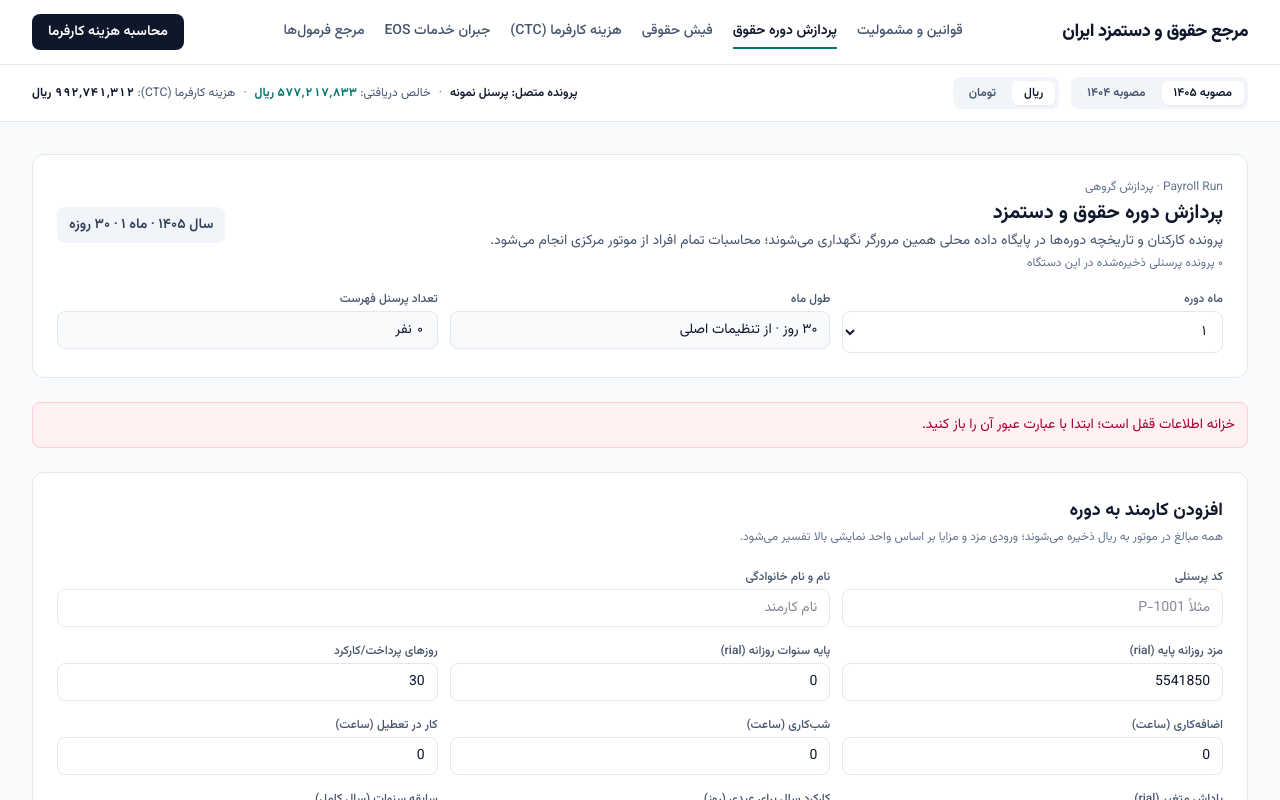
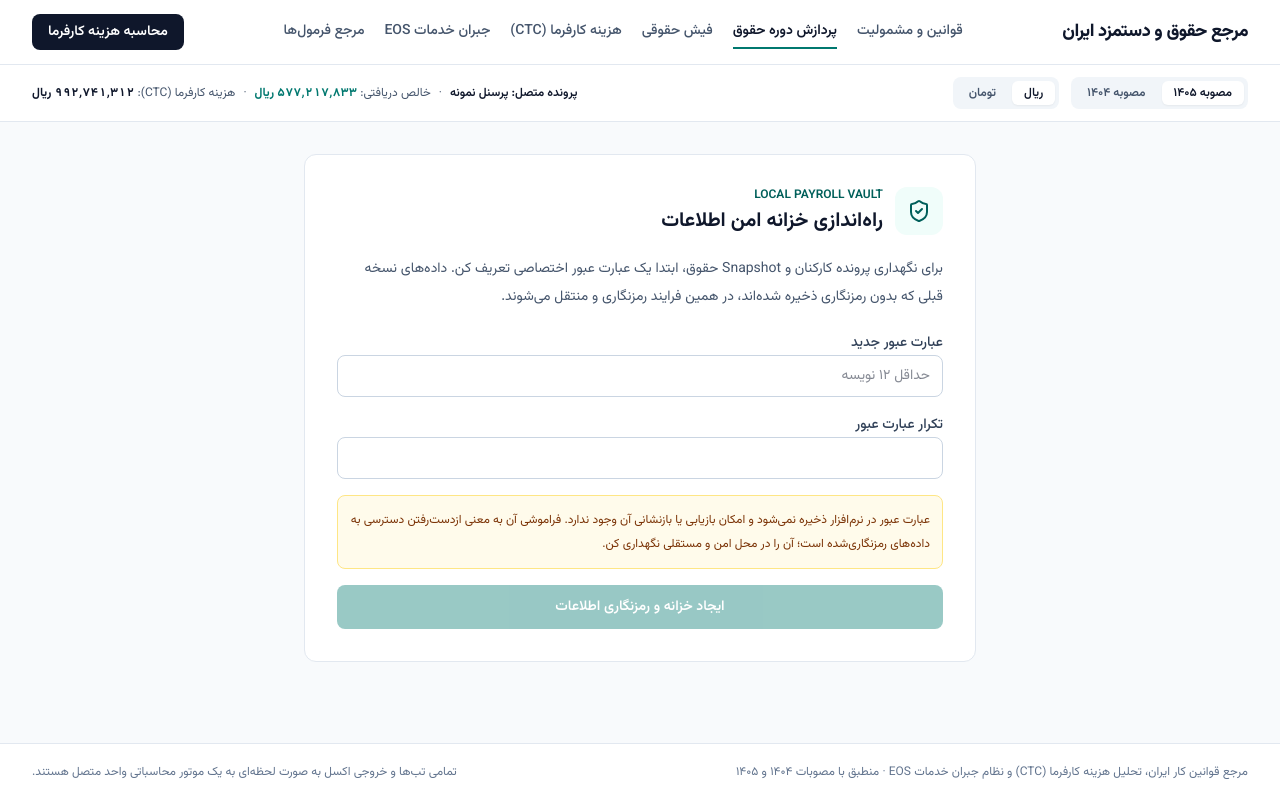
Before and after one commit to mjmadani07-dotcom/salary, a React (Vite) app: page / in a window 1280 px wide. Both pictures are taken after a click on the button "پردازش دوره حقوق". Shown: the top 800 px of the page. Built offline with nearby package versions, Linux system fonts and the light colour scheme.

Commit message:
feat(security): add payroll vault setup, unlock and lock UI

```diff
--- a/src/components/PayrollRunView.tsx
+++ b/src/components/PayrollRunView.tsx
@@ -1,5 +1,6 @@
 import { useEffect, useMemo, useState } from 'react';
-import { Plus, Trash2, Calculator, FileSpreadsheet } from 'lucide-react';
+import type { FormEvent } from 'react';
+import { Plus, Trash2, Calculator, FileSpreadsheet, Lock, ShieldCheck } from 'lucide-react';
 import { getPayrollRuleSet } from '../data/payrollRuleRegistry';
 import {
   formatMoney,
@@ -10,6 +11,11 @@ import { calculatePayrollRun } from '../utils/payrollRunEngine';
 import type { PayrollRunEmployee, PayrollRunResult } from '../utils/payrollRunEngine';
 import {
   deleteSavedEmployee,
+  getPayrollVaultStatus,
+  initializePayrollVault,
+  isPayrollVaultUnlocked,
+  lockPayrollVault,
+  unlockPayrollVault,
   listSavedEmployees,
   listSavedPayrollRuns,
   loadSavedPayrollRun,
@@ -81,8 +87,46 @@ export function PayrollRunView() {
   const [isLoadingLocalData, setIsLoadingLocalData] = useState(true);
   const [isSaving, setIsSaving] = useState(false);
   const [lastSavedRunId, setLastSavedRunId] = useState<string | null>(null);
+  const [vaultPhase, setVaultPhase] = useState<'checking' | 'setup' | 'locked' | 'unlocked' | 'error'>('checking');
+  const [vaultPassword, setVaultPassword] = useState('');
+  const [vaultPasswordConfirmation, setVaultPasswordConfirmation] = useState('');
+  const [vaultBusy, setVaultBusy] = useState(false);
+  const [vaultError, setVaultError] = useState<string | null>(null);
+  const [legacyRecordsCount, setLegacyRecordsCount] = useState(0);
 
   useEffect(() => {
+    let active = true;
+    getPayrollVaultStatus()
+      .then((status) => {
+        if (!active) return;
+        setLegacyRecordsCount(status.legacyRecordsCount);
+        setVaultPhase(
+          isPayrollVaultUnlocked()
+            ? 'unlocked'
+            : status.configured
+              ? 'locked'
+              : 'setup'
+        );
+      })
+      .catch((error) => {
+        if (!active) return;
+        setVaultError(error instanceof Error ? error.message : 'بررسی خزانه اطلاعات ناموفق بود.');
+        setVaultPhase('error');
+      });
+    return () => {
+      active = false;
+    };
+  }, []);
+
+  useEffect(() => {
+    if (vaultPhase !== 'unlocked') {
+      setEmployees([]);
+      setRunHistory([]);
+      setRunResult(null);
+      setLastSavedRunId(null);
+      setIsLoadingLocalData(false);
+      return;
+    }
     let active = true;
     setIsLoadingLocalData(true);
     setRunResult(null);
@@ -122,7 +166,57 @@ export function PayrollRunView() {
     return () => {
       active = false;
     };
-  }, [year, monthDays, rules.housingAllowanceRial, rules.workerCouponRial]);
+  }, [year, monthDays, rules.housingAllowanceRial, rules.workerCouponRial, vaultPhase]);
+
+  const handleSetupVault = async (event: FormEvent<HTMLFormElement>) => {
+    event.preventDefault();
+    setVaultError(null);
+    if (vaultPassword.length < 12) {
+      setVaultError('عبارت عبور باید حداقل ۱۲ نویسه داشته باشد.');
+      return;
+    }
+    if (vaultPassword !== vaultPasswordConfirmation) {
+      setVaultError('تکرار عبارت عبور با مقدار اولیه یکسان نیست.');
+      return;
+    }
+    setVaultBusy(true);
+    try {
+      await initializePayrollVault(vaultPassword);
+      setVaultPassword('');
+      setVaultPasswordConfirmation('');
+      setVaultPhase('unlocked');
+    } catch (error) {
+      setVaultError(error instanceof Error ? error.message : 'راه‌اندازی خزانه ناموفق بود.');
+    } finally {
+      setVaultBusy(false);
+    }
+  };
+
+  const handleUnlockVault = async (event: FormEvent<HTMLFormElement>) => {
+    event.preventDefault();
+    setVaultError(null);
+    setVaultBusy(true);
+    try {
+      await unlockPayrollVault(vaultPassword);
+      setVaultPassword('');
+      setVaultPhase('unlocked');
+    } catch (error) {
+      setVaultError(error instanceof Error ? error.message : 'بازکردن خزانه ناموفق بود.');
+    } finally {
+      setVaultBusy(false);
+    }
+  };
+
+  const handleLockVault = () => {
+    lockPayrollVault();
+    setVaultPassword('');
+    setVaultPasswordConfirmation('');
+    setEmployees([]);
+    setRunHistory([]);
+    setRunResult(null);
+    setLastSavedRunId(null);
+    setVaultPhase('locked');
+  };
 
   const unitMultiplier = unit === 'toman' ? 10 : 1;
   const format = (value: number) => formatMoney(value, unit);
@@ -263,6 +357,87 @@ export function PayrollRunView() {
     }
   };
 
+  if (vaultPhase === 'checking') {
+    return (
+      <div className="rounded-xl border border-slate-200 bg-white p-8 text-center text-sm text-slate-600">
+        در حال بررسی وضعیت خزانه اطلاعات…
+      </div>
+    );
+  }
+
+  if (vaultPhase !== 'unlocked') {
+    return (
+      <div className="mx-auto max-w-2xl rounded-xl border border-slate-200 bg-white p-6 sm:p-8 space-y-5">
+        <div className="flex items-center gap-3">
+          <div className="rounded-xl bg-teal-50 p-3 text-teal-800">
+            <ShieldCheck className="h-6 w-6" />
+          </div>
+          <div>
+            <div className="text-xs font-semibold text-teal-800">LOCAL PAYROLL VAULT</div>
+            <h1 className="mt-1 text-xl font-bold text-slate-900">
+              {vaultPhase === 'setup' ? 'راه‌اندازی خزانه امن اطلاعات' : vaultPhase === 'error' ? 'دسترسی به خزانه ممکن نیست' : 'خزانه اطلاعات قفل است'}
+            </h1>
+          </div>
+        </div>
+
+        {vaultPhase === 'error' ? (
+          <div className="space-y-3">
+            <p className="rounded-lg border border-rose-200 bg-rose-50 p-3 text-sm text-rose-800">
+              {vaultError ?? 'بررسی پایگاه داده محلی ناموفق بود.'}
+            </p>
+            <button type="button" onClick={() => window.location.reload()} className="rounded-lg bg-slate-900 px-4 py-2 text-sm font-semibold text-white">
+              بارگذاری مجدد نرم‌افزار
+            </button>
+          </div>
+        ) : vaultPhase === 'setup' ? (
+          <>
+            <p className="text-sm leading-7 text-slate-600">
+              برای نگهداری پرونده کارکنان و Snapshot حقوق، ابتدا یک عبارت عبور اختصاصی تعریف کن. داده‌های نسخه قبلی که بدون رمزنگاری ذخیره شده‌اند، در همین فرایند رمزنگاری و منتقل می‌شوند.
+            </p>
+            {legacyRecordsCount > 0 && (
+              <div className="rounded-lg border border-sky-200 bg-sky-50 p-3 text-sm text-sky-900">
+                {toPersianDigits(legacyRecordsCount)} رکورد قدیمی پیدا شده است؛ پس از راه‌اندازی، این رکوردها به‌صورت رمزنگاری‌شده منتقل و نسخه متن‌خوانا پاک می‌شود.
+              </div>
+            )}
+            <form onSubmit={handleSetupVault} className="space-y-4">
+              <div className="space-y-1">
+                <label className="text-sm font-medium text-slate-700">عبارت عبور جدید</label>
+                <input type="password" value={vaultPassword} onChange={(event) => setVaultPassword(event.target.value)} minLength={12} autoComplete="new-password" required className="w-full rounded-lg border border-slate-300 px-3 py-2.5 text-sm" placeholder="حداقل ۱۲ نویسه" />
+              </div>
+              <div className="space-y-1">
+                <label className="text-sm font-medium text-slate-700">تکرار عبارت عبور</label>
+                <input type="password" value={vaultPasswordConfirmation} onChange={(event) => setVaultPasswordConfirmation(event.target.value)} minLength={12} autoComplete="new-password" required className="w-full rounded-lg border border-slate-300 px-3 py-2.5 text-sm" />
+              </div>
+              <div className="rounded-lg border border-amber-200 bg-amber-50 p-3 text-xs leading-6 text-amber-900">
+                عبارت عبور در نرم‌افزار ذخیره نمی‌شود و امکان بازیابی یا بازنشانی آن وجود ندارد. فراموشی آن به معنی ازدست‌رفتن دسترسی به داده‌های رمزنگاری‌شده است؛ آن را در محل امن و مستقلی نگهداری کن.
+              </div>
+              {vaultError && <div className="rounded-lg border border-rose-200 bg-rose-50 p-3 text-sm text-rose-800">{vaultError}</div>}
+              <button type="submit" disabled={vaultBusy || vaultPassword.length < 12 || vaultPassword !== vaultPasswordConfirmation} className="w-full rounded-lg bg-teal-700 px-4 py-3 text-sm font-semibold text-white hover:bg-teal-800 disabled:opacity-40">
+                {vaultBusy ? 'در حال ایجاد خزانه و انتقال داده‌ها…' : 'ایجاد خزانه و رمزنگاری اطلاعات'}
+              </button>
+            </form>
+          </>
+        ) : (
+          <>
+            <p className="text-sm leading-7 text-slate-600">
+              برای مشاهده پرونده کارکنان و سابقه محاسبات، عبارت عبور خزانه را وارد کن. تا قبل از بازکردن قفل، محتوای ذخیره‌شده قابل خواندن نیست.
+            </p>
+            <form onSubmit={handleUnlockVault} className="space-y-4">
+              <div className="space-y-1">
+                <label className="text-sm font-medium text-slate-700">عبارت عبور خزانه</label>
+                <input type="password" value={vaultPassword} onChange={(event) => setVaultPassword(event.target.value)} autoComplete="current-password" required className="w-full rounded-lg border border-slate-300 px-3 py-2.5 text-sm" placeholder="عبارت عبور خزانه" />
+              </div>
+              {vaultError && <div className="rounded-lg border border-rose-200 bg-rose-50 p-3 text-sm text-rose-800">{vaultError}</div>}
+              <button type="submit" disabled={vaultBusy || !vaultPassword} className="w-full rounded-lg bg-slate-900 px-4 py-3 text-sm font-semibold text-white hover:bg-slate-800 disabled:opacity-40">
+                {vaultBusy ? 'در حال بازکردن خزانه…' : 'بازکردن خزانه'}
+              </button>
+            </form>
+          </>
+        )}
+      </div>
+    );
+  }
+
   return (
     <div className="space-y-6">
       <section className="border border-slate-200 bg-white rounded-xl p-6 space-y-4">
@@ -271,7 +446,7 @@ export function PayrollRunView() {
             <div className="text-xs text-slate-500">Payroll Run · پردازش گروهی</div>
             <h1 className="text-xl font-bold text-slate-900 mt-1">پردازش دوره حقوق و دستمزد</h1>
             <p className="text-sm text-slate-600 mt-1">
-              پرونده کارکنان و تاریخچه دوره‌ها در پایگاه داده محلی همین مرورگر نگهداری می‌شوند؛ محاسبات تمام افراد از موتور مرکزی انجام می‌شود.
+              پرونده‌ها و Snapshotها در خزانه رمزنگاری‌شده همین مرورگر نگهداری می‌شوند؛ محاسبات تمام افراد از موتور مرکزی انجام می‌شود.
             </p>
             <p className="text-xs text-slate-500 mt-1">
               {isLoadingLocalData
@@ -279,8 +454,18 @@ export function PayrollRunView() {
                 : `${toPersianDigits(employees.length)} پرونده پرسنلی ذخیره‌شده در این دستگاه`}
             </p>
           </div>
-          <div className="text-sm font-semibold text-slate-700 bg-slate-100 rounded-lg px-3 py-2">
-            {periodLabel}
+          <div className="flex flex-wrap items-center gap-3">
+            <div className="text-sm font-semibold text-slate-700 bg-slate-100 rounded-lg px-3 py-2">
+              {periodLabel}
+            </div>
+            <button
+              type="button"
+              onClick={handleLockVault}
+              className="inline-flex items-center gap-2 rounded-lg border border-slate-300 px-3 py-2 text-xs font-semibold text-slate-700 hover:bg-slate-50"
+            >
+              <Lock className="h-3.5 w-3.5" />
+              قفل خزانه
+            </button>
           </div>
         </div>
         <div className="grid grid-cols-1 sm:grid-cols-3 gap-3">
@@ -724,7 +909,7 @@ export function PayrollRunView() {
       )}
 
       <section className="border border-amber-200 bg-amber-50 rounded-xl p-4 text-xs text-amber-900 leading-6">
-        اطلاعات کارکنان و Snapshot دوره‌ها اکنون در IndexedDB همین مرورگر ذخیره می‌شوند و با Refresh عادی باقی می‌مانند. این پایگاه داده محلی رمزنگاری‌شده نیست و همگام‌سازی یا پشتیبان‌گیری سازمانی ندارد؛ پاک‌کردن داده‌های مرورگر یا خرابی پروفایل می‌تواند اطلاعات را از بین ببرد. تا پیش از پیاده‌سازی رمزنگاری، کنترل دسترسی، پشتیبان‌گیری و آزمون بازیابی، اطلاعات واقعی و حساس کارکنان را در آن نگهداری نکن. همچنین قراردادهای استخدامی، تاریخچه مزد، حضور و غیاب، دفتر مرخصی و گردش تأیید/پرداخت هنوز کامل نشده‌اند؛ نتیجه «آماده بررسی» مجوز پرداخت نیست.
+        پرونده کارکنان و Snapshotهای حقوق با AES-GCM-256 رمزنگاری می‌شوند؛ کلید از عبارت عبور با PBKDF2-HMAC-SHA-256 و ۶۰۰٬۰۰۰ تکرار مشتق می‌شود و فقط تا زمان بازبودن خزانه در حافظه برنامه باقی می‌ماند. شناسه‌های ذخیره‌سازی و شاخص کد پرسنلی نیز به‌صورت HMAC نگهداری می‌شوند. با این حال، رمزنگاری محلی جایگزین ورود کاربری، سطح‌بندی دسترسی شرکت/Workspace، پشتیبان‌گیری و آزمون بازیابی نیست. حذف داده مرورگر، خرابی دستگاه یا فراموشی عبارت عبور می‌تواند دسترسی را برای همیشه از بین ببرد. قراردادهای استخدامی، تاریخچه مزد، حضور و غیاب، دفتر مرخصی و گردش تأیید/پرداخت نیز هنوز کامل نشده‌اند؛ نتیجه «آماده بررسی» مجوز پرداخت نیست.
       </section>
     </div>
   );
```
